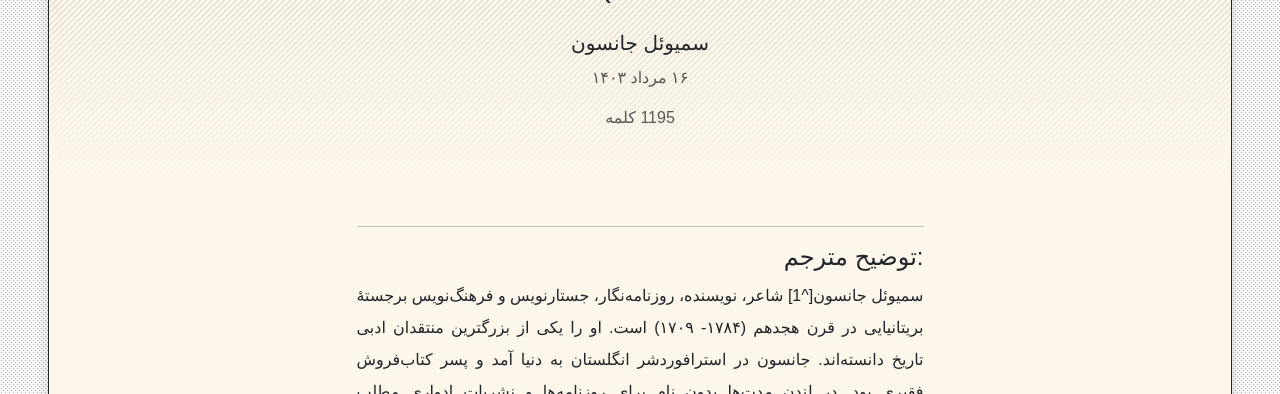
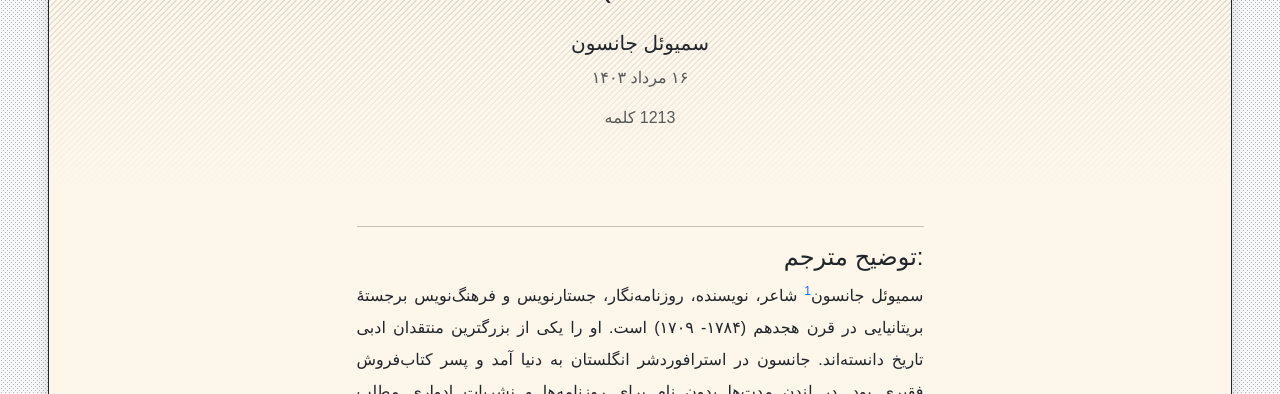
Before and after one commit to phicudemy/phicudemy.github.io, a Jekyll site: the page built from _posts/2024-08-07-samueljohnson.md, in a window 1280 px wide and 1400 px high, scrolled down 280 px. Shown: the part 151-545 px from the top of the window. Built offline with Jekyll 4.4.1, drawn with Linux system fonts in a browser that asks for light colours; some web fonts are replaced; comment, search, counter and statistics services are not loaded; some of the changed text lies outside the part shown.

Commit message:
TinaCMS content update

```diff
--- a/_posts/2024-08-07-samueljohnson.md
+++ b/_posts/2024-08-07-samueljohnson.md
@@ -24,8 +24,8 @@ excerpt: ''
 
 
 ----------
-<div align="left">
-[^1]: Samuel Johnson </div>
+
+[^1]: <br><p dir="ltr"> Samuel Johnson </p>
 
 یکی از غرایب ممیزهٔ عصر ما، ازدیاد بی¬حدوحصر کتاب است. روزی نیست که تبلیغ تازه‌ای برای ارتکابات ادبی جدید نبینیم و با وعده¬های مکرر فخر آن نفروشیم که در قیاس با اسلاف خود نشر دانش و حکمت را  چه بسیار تسهیل کرده-ایم. چندان آسان نمی¬توان حکم کرد که این خیل نویسندگان تازه چه¬مایه سعادت یا معرفت نصیب بشر کرده¬اند. آنکه چیزی می¬آموزدمان که از پیش نمی¬دانسته¬ایم بی¬تردید در مقام رفیع استاد می¬نشیند. آن¬کس که دانش (از پیش موجود) را به شیوه‌هایی آسان¬یاب¬تر و دلپذیرتر به ما می¬رساند سزاوار آن است که چونان خیّری گرامی داشته شود؛ آنکس که به لطافت طبع خویش ملال از زندگی¬مان می¬زداید، به¬حق شایستهٔ عنوان همنشینی دلپذیر است. اما از میان آنان که جهان را با کتاب¬هاشان می¬انبارند قلیل¬اند کسانی که امیدی به رفع ملالی یا آموختن مطلبی ببرند. اینان غالباً کاری جز این ندارند که فراهم بنشینند و کتابی دو پیش روی خویش بگشایند و از مطاوی آن دو، کتابِ سومی به¬قالب¬زنند بی¬آنکه هیچ سخن تازه¬ای از خویش به¬میان¬آورده¬باشند یا بتوانند بر آنچه مولفان پیش از ایشان گردآورده‌اند انگشت قضاوت یا سنجشی بگذارند.
 من بر سرِ آن نیستم که گردآوری¬ها همه یکسر عبث¬اند. پاره‌های دانش اغلب وسیعاً پراکنده¬اند. نویسندگان وسیع-المشرب در قفای سخن خویش ملاحظاتی ضمنی و بدیع می¬آورند که از موضوع اصلی نوشتهٔ آنان بسی دور است. این ملاحظات اغلب از رساله¬ای رسمی که در ضمن آن آمده¬اند ارزنده¬تراند و از آنجا که در عنوان رساله نشانی از آنها نیست غالباً ناشناخته می¬مانند. آنکس که مطالبی چنین را ذیل عنوان¬هایی شایسته گرد می‌آورد درخور¬ستایش است، زیرا چنین کسی هرچند توانایی شگرفی درکار¬نمی¬کند، راه¬جویی دیگر کسان را تسهیل می¬کند و چه¬بسا با آسان¬یاب ساختن دسترسی به مکتوبات از پیش موجود برای برخی اذهان جدیتی افزون¬تر و لذتی مخاطره¬آمیزتر فراهم کند تا با صرف وقت آزاد خویش به افکار تازه یا طرح های بدیع. اما عده¬ای بسیار قلیل از مجموعه¬هایی که اخیراً به طبع رسیده¬اند محصول صرف اوقاتی گرانبها یا تحقیقاتی پرمایه¬اند و از این رو صرفاً به کارِ پریشان کردن حواس و گزینش¬هایی بی¬مایه می¬آیند بی¬آنکه هیچ میل اصیلی برانگیزند.
```
